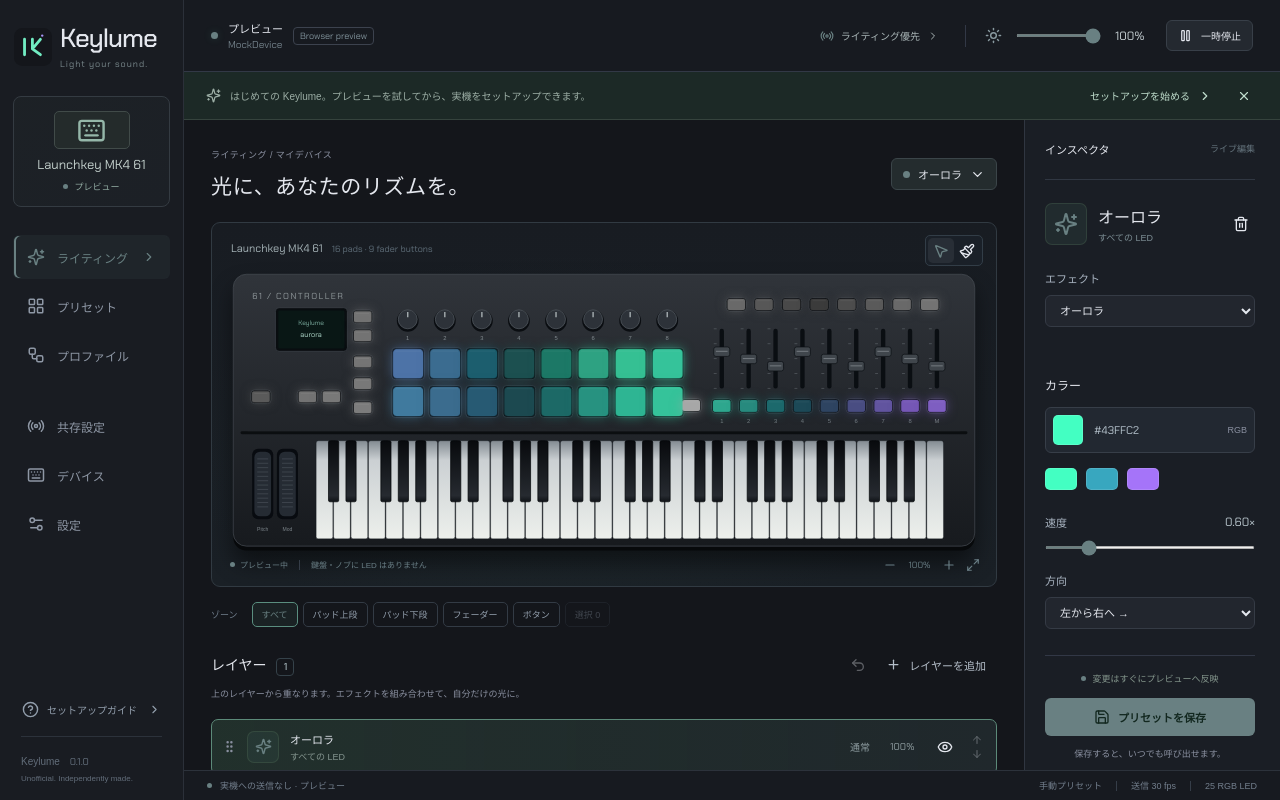
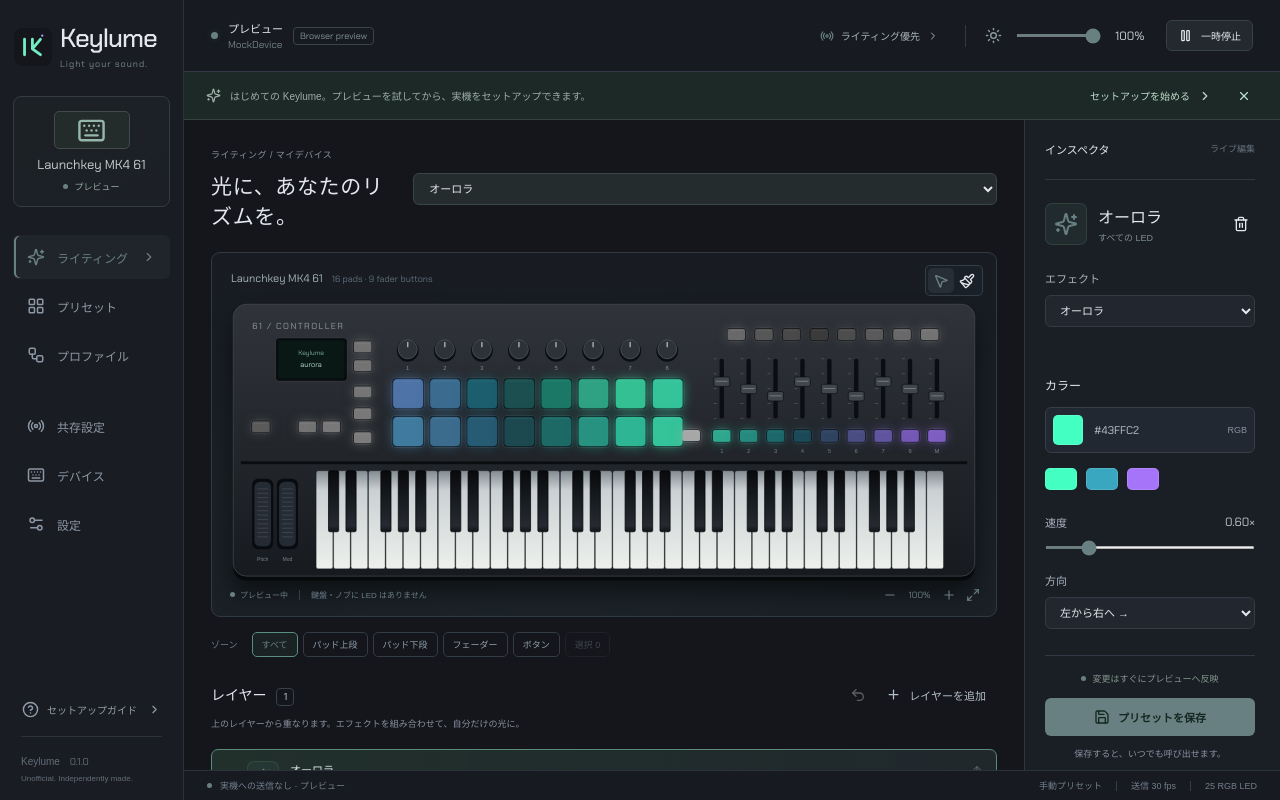
Before and after one commit to lingmulongtai/Keylume, a React (Vite) app: page / in a window 1280 px wide. Built offline with nearby package versions, Linux system fonts and the light colour scheme; a web font is replaced by a local one.

Commit message:
fix(ui): apply presets directly from the editor selector

```diff
--- a/src/App.tsx
+++ b/src/App.tsx
@@ -38,6 +38,7 @@
   { id: 'settings', name: '設定', icon: Settings2 },
 ] as const;
 const statusLabels: Record<string, string> = {
+  starting: '接続を準備中',
   preview: 'プレビュー',
   connected: '接続中',
   disconnected: '未接続',
--- a/src/Editor.tsx
+++ b/src/Editor.tsx
@@ -5,7 +5,6 @@
   EyeOff,
   Trash2,
   GripVertical,
-  ChevronDown,
   ArrowUp,
   ArrowDown,
   MousePointer2,
@@ -91,11 +90,18 @@
             <span className="eyebrow">ライティング / マイデバイス</span>
             <h1>光に、あなたのリズムを。</h1>
           </div>
-          <button className="preset-picker" onClick={onSave}>
-            <span className="dot" />
-            {state.preset.name}
-            <ChevronDown size={15} />
-          </button>
+          <select
+            className="preset-picker"
+            aria-label="適用するプリセット"
+            value={state.preset.id}
+            onChange={(event) => act('apply_preset', { id: event.target.value })}
+          >
+            {state.presets.map((preset) => (
+              <option key={preset.id} value={preset.id}>
+                {preset.name}
+              </option>
+            ))}
+          </select>
         </div>
         <div className="device-stage">
           <div className="stage-label">
```
Also changed, not shown: 1 other file (tests, documents, lock files or other folders).
